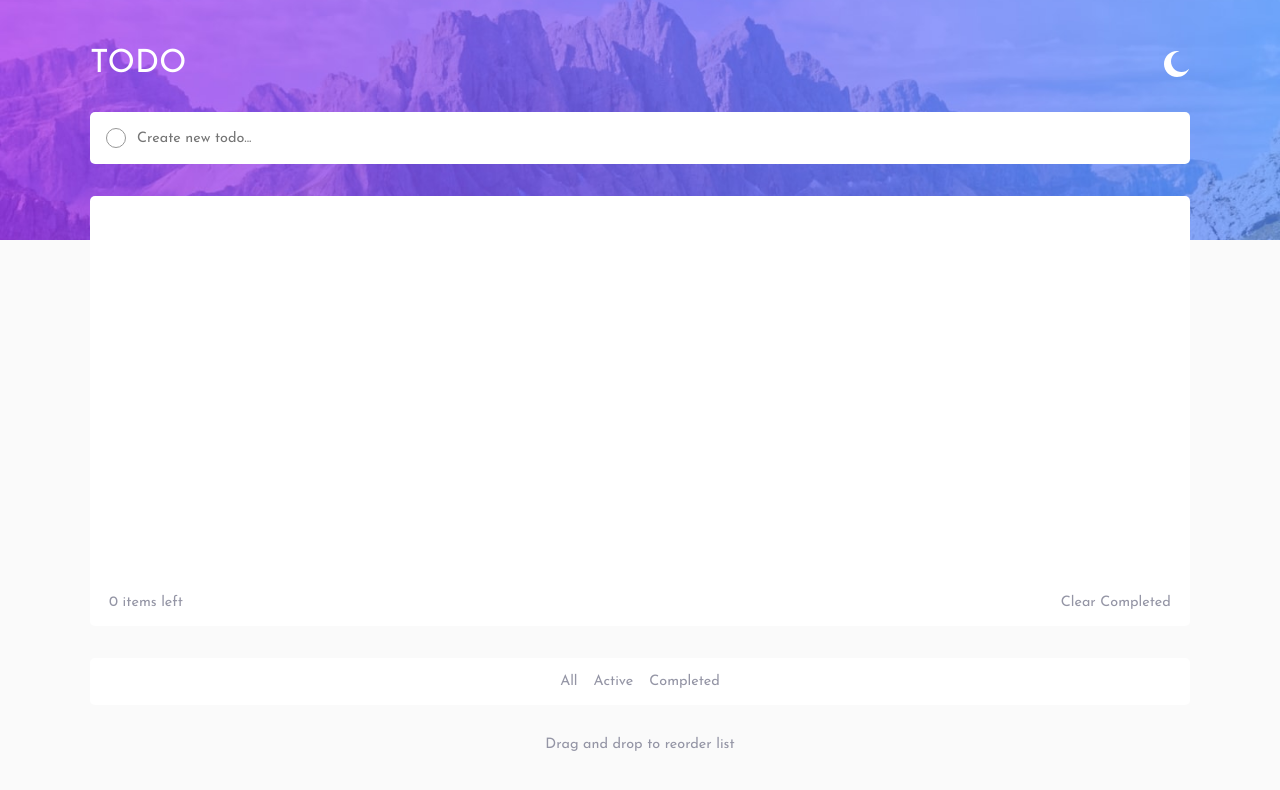
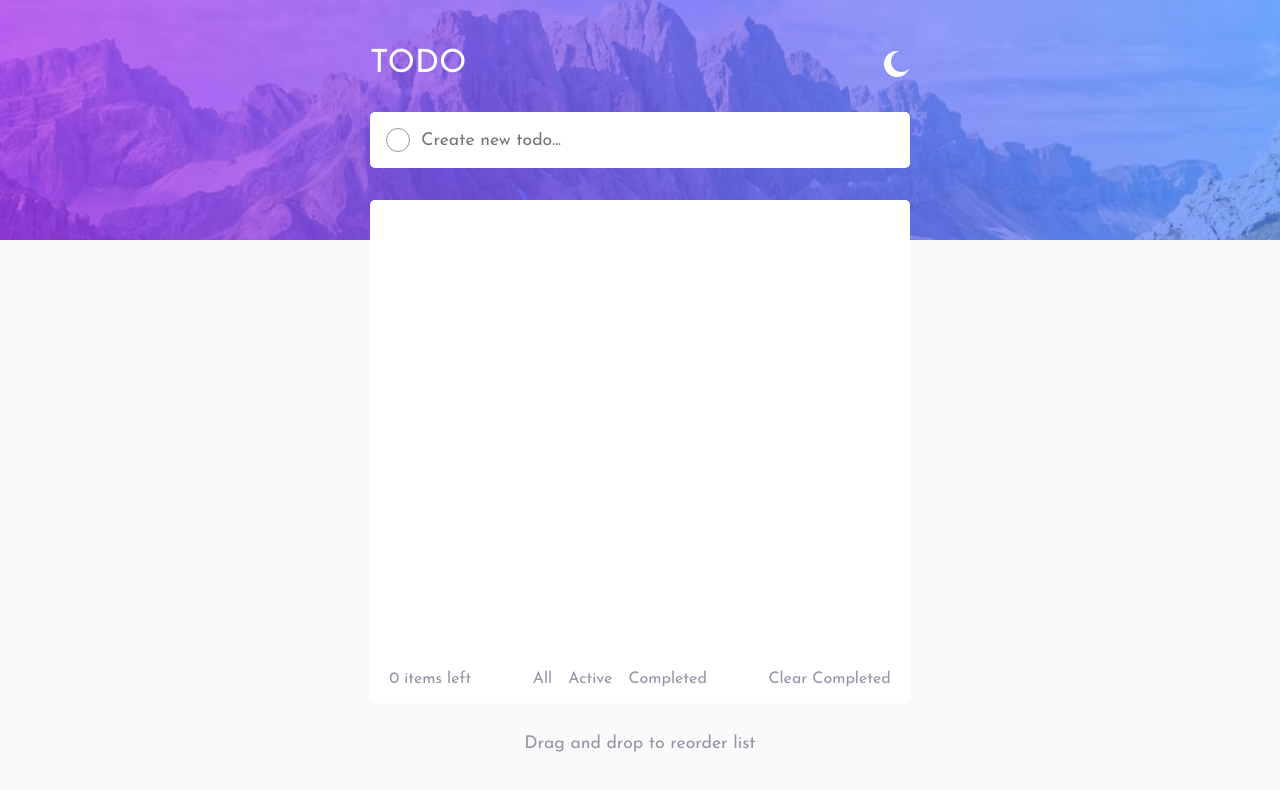
Before and after one commit to MarkoLukesevik/Todo-app, a Vue app: page / in a window 1280 px wide. Shown: the top 790 px of the page. Built offline with nearby package versions, Linux system fonts and the light colour scheme.

Commit message:
design fixes

```diff
--- a/src/App.vue
+++ b/src/App.vue
@@ -79,4 +79,10 @@ const handleThemeToggle = (theme: AppThemeEnum): void => {
     margin: 0 auto;
   }
 }
+
+@media only screen and (min-width: 768px) {
+  .app-container {
+    max-width: 540px
+  }
+}
 </style>
--- a/src/base-components/CheckButton.vue
+++ b/src/base-components/CheckButton.vue
@@ -61,4 +61,11 @@ const checkButtonClasses = computed<string[]>(() => {
       border: 1px solid #393A4B;
     }
 }
+
+@media only screen and (min-width: 768px) {
+  .check-button {
+    width: 24px;
+    height: 24px;
+  }
+}
 </style>
--- a/src/base-components/TextInput.vue
+++ b/src/base-components/TextInput.vue
@@ -13,7 +13,7 @@ const emit = defineEmits<{
 }>();
 
 const textInputColor = computed<string>(() => {
-    return props.appTheme === AppThemeEnum.Light ? '#9495a5' : '#767992';
+    return props.appTheme === AppThemeEnum.Light ? '#9495a5' : '#C8CBE7';
 });
 
 const handleInputChange = (event: Event): void => {
@@ -48,4 +48,10 @@ const handleInputChange = (event: Event): void => {
         outline: none;
     }
 }
+
+@media only screen and (min-width: 768px) {
+    .app-input {
+        font-size: 1.1rem;
+    }
+}
 </style>
--- a/src/components/TodosContainer/TodosContainer.vue
+++ b/src/components/TodosContainer/TodosContainer.vue
@@ -78,4 +78,10 @@ const seeOnlyCompletedTodos = (): void => {
     font-size: 0.9rem;
     font-weight: 400;
 }
+
+@media only screen and (min-width: 768px) {
+    .drag-and-drop {
+        font-size: 1.1rem;
+    }
+}
 </style>
--- a/src/components/TodosContainer/components/TodoList/TodoList.vue
+++ b/src/components/TodosContainer/components/TodoList/TodoList.vue
@@ -81,7 +81,7 @@ const todosClasses = computed<string[]>(() => {
             color: #9495A5;
 
             font-family: 'Josefin Sans', sans-serif;
-            font-size: 0.9rem;
+            font-size: 1rem;
             font-weight: 400;
 
             &__actions {
@@ -101,4 +101,15 @@ const todosClasses = computed<string[]>(() => {
             color: #5B5E7E;
         }
     }
+
+    @media only screen and (min-width: 768px) {
+        .todos-footer__actions {
+            display: flex;
+            flex-direction: row;
+            flex: 0 1 auto;
+            align-items: center;
+            justify-content: center;
+            column-gap: 1rem;
+        }
+    }
 </style>
--- a/src/components/TodosContainer/components/TodoList/components/TodoItem.vue
+++ b/src/components/TodosContainer/components/TodoList/components/TodoItem.vue
@@ -69,4 +69,10 @@ const todoItemClasses = computed<string[]>(() => {
         column-gap: 0.7rem;
     }
 }
+
+@media only screen and (min-width: 768px) {
+    .todo-item {
+        font-size: 1.1rem;
+    }
+}
 </style>
--- a/src/components/TodosContainer/components/TodosActionBar.vue
+++ b/src/components/TodosContainer/components/TodosActionBar.vue
@@ -57,4 +57,10 @@ const actionBarClasses = computed<string[]>(() => {
             cursor: pointer;
         }
     }
+
+    @media only screen and (min-width: 768px) {
+        .action-bar {
+            display: none;
+        }
+    }
 </style>
```
Lines whose indentation alone changed are shown as unchanged.
